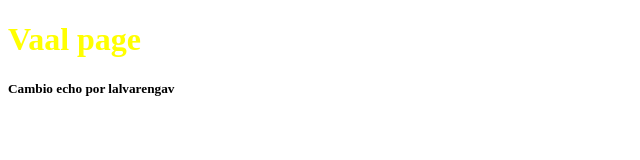
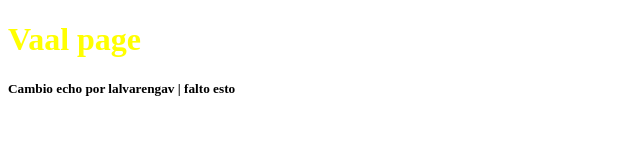
Before and after one commit to chinoalvarenga/webproject, a plain HTML site: page vaal.html in a window 1280 px wide. Shown: the full height of the page, 0-640 px from the left. Drawn offline with Linux system fonts and the light colour scheme.

Commit message:
Nuevo cambio que faltaba al archivo vaal.html

```diff
--- a/vaal.html
+++ b/vaal.html
@@ -9,6 +9,6 @@
 </head>
 <body>
   <h1>Vaal page</h1>
-  <h5>Cambio echo por lalvarengav</h5>
+  <h5>Cambio echo por lalvarengav | falto esto</h5>
 </body>
 </html>
```
